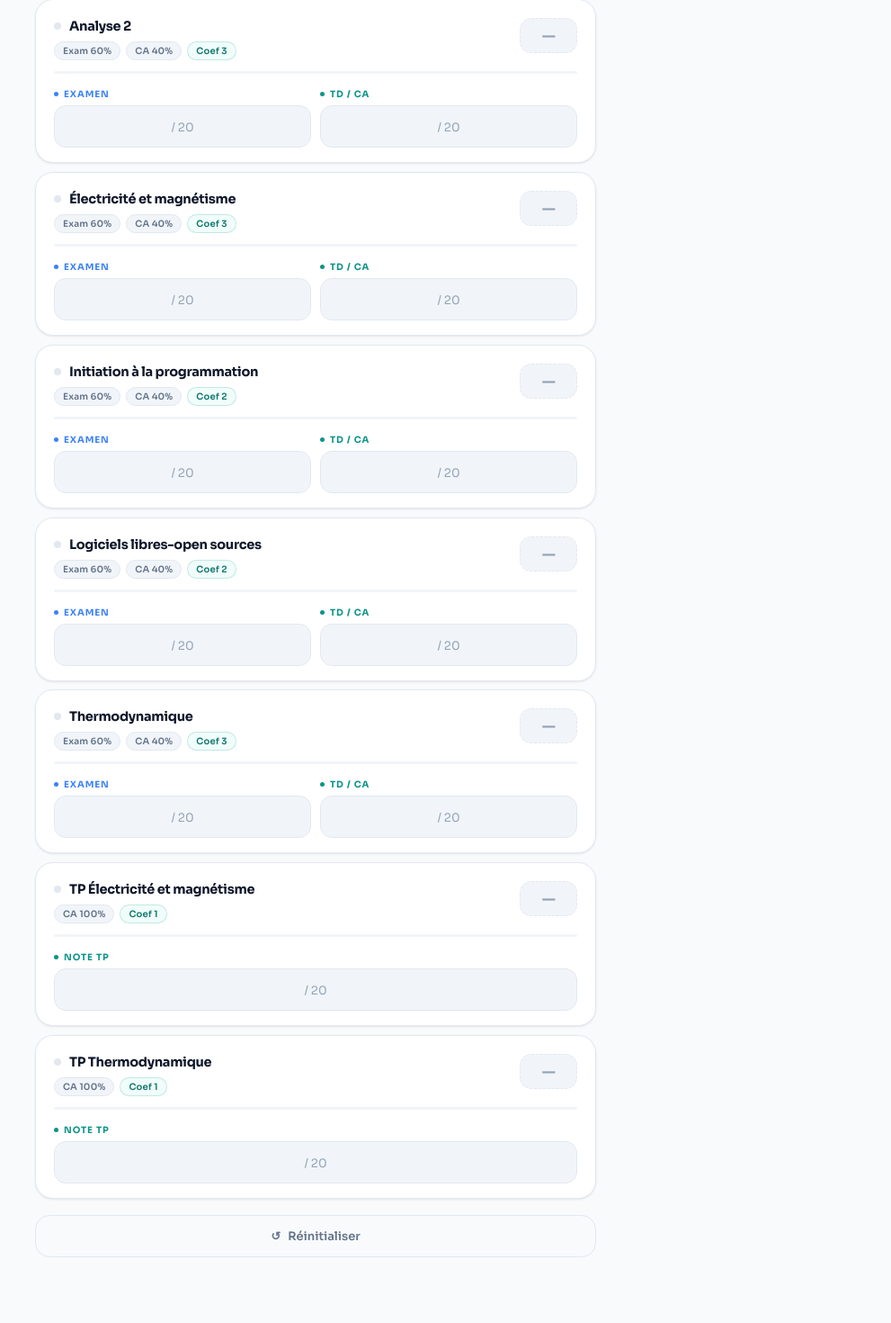
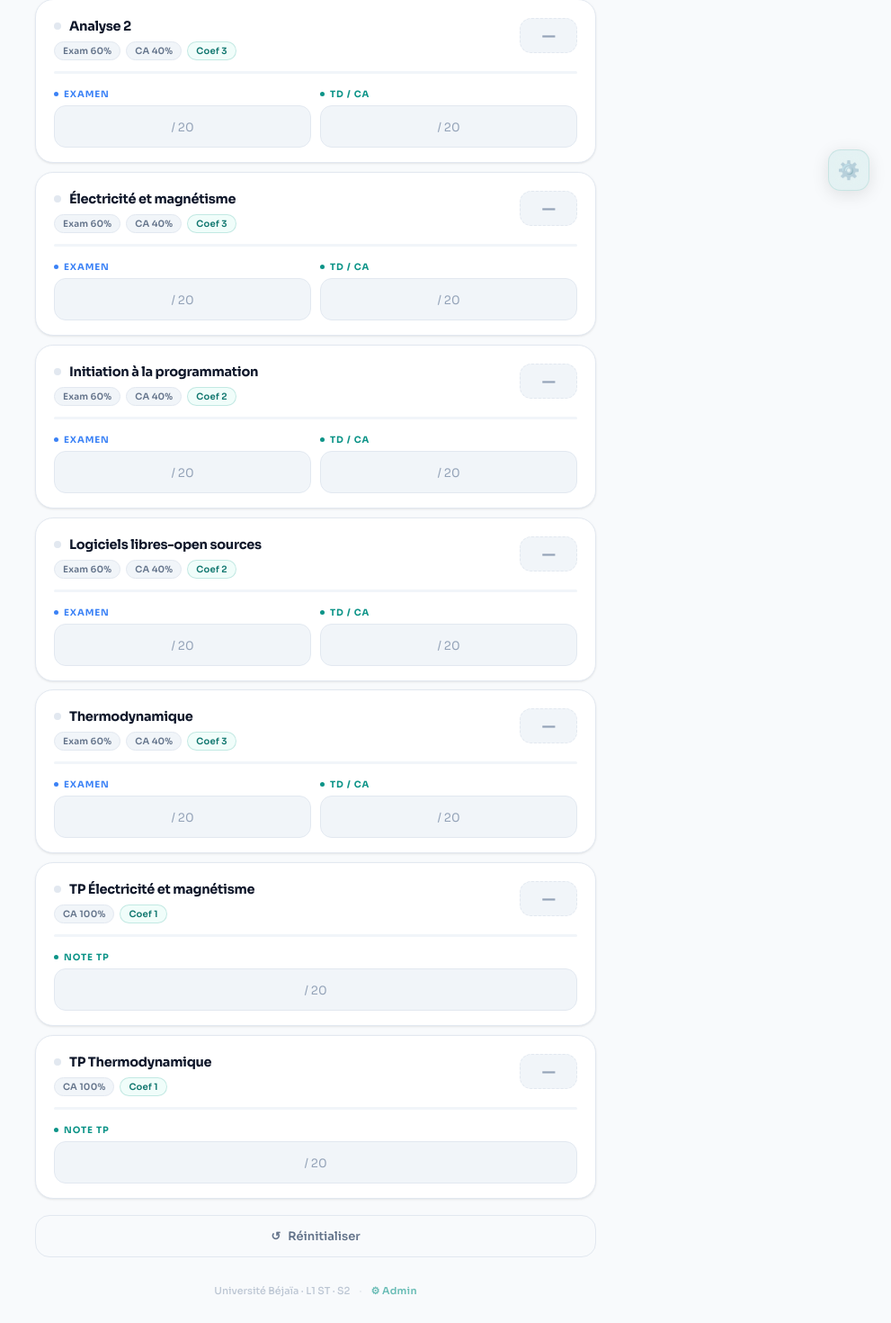
Before and after one commit to linuxcoding-ADAM/S2_Grade_Calc, a React (Vite) app: page / in a window 1280 px wide. Shown: the part 564-2034 px from the top of the page at 90% size, without its empty margins (289-1280 px from the left). Built offline with nearby package versions, Linux system fonts and the light colour scheme.

Commit message:
add more bugs to fix theme later

```diff
--- a/src/App.css
+++ b/src/App.css
@@ -1127,7 +1127,76 @@
   from { opacity: 0; transform: translateY(-8px) scale(0.97); }
   to   { opacity: 1; transform: translateY(0) scale(1); }
 }
+@keyframes toastIn {
+  from { opacity: 0; transform: translateY(-8px) scale(0.97); }
+  to   { opacity: 1; transform: translateY(0) scale(1); }
+}
 @keyframes toastOut {
   from { opacity: 1; transform: translateY(0); }
   to   { opacity: 0; transform: translateY(-6px); }
 }
+
+/* ── Calculator Footer ───────────────────────────── */
+.calc-footer {
+  display: flex;
+  align-items: center;
+  justify-content: center;
+  gap: 10px;
+  padding: 16px 0 0;
+  font-size: 11px;
+  font-weight: 500;
+  color: var(--text-soft);
+  opacity: 0.6;
+  transition: opacity 0.2s;
+}
+.calc-footer:hover { opacity: 1; }
+.calc-footer-sep { opacity: 0.4; }
+.calc-footer-admin-link {
+  color: var(--teal);
+  text-decoration: none;
+  font-weight: 600;
+  letter-spacing: 0.02em;
+  transition: opacity 0.2s;
+}
+.calc-footer-admin-link:hover { opacity: 0.75; }
+
+/* ── Floating Admin FAB ──────────────────────────── */
+.admin-fab {
+  position: fixed;
+  bottom: 24px;
+  right: 24px;
+  width: 46px;
+  height: 46px;
+  border-radius: 14px;
+  background: rgba(13,148,136,0.15);
+  border: 1px solid rgba(13,148,136,0.25);
+  backdrop-filter: blur(12px);
+  display: flex;
+  align-items: center;
+  justify-content: center;
+  font-size: 20px;
+  text-decoration: none;
+  box-shadow: 0 4px 20px rgba(0,0,0,0.2);
+  transition: background 0.2s, border-color 0.2s, transform 0.25s cubic-bezier(0.34,1.56,0.64,1), box-shadow 0.2s;
+  z-index: 100;
+  opacity: 0.55;
+}
+.admin-fab:hover {
+  opacity: 1;
+  background: rgba(13,148,136,0.25);
+  border-color: rgba(13,148,136,0.45);
+  transform: translateY(-3px) scale(1.06);
+  box-shadow: 0 8px 28px rgba(13,148,136,0.3);
+}
+[data-theme='dark'] .admin-fab {
+  background: rgba(45,212,191,0.08);
+  border-color: rgba(45,212,191,0.18);
+}
+
+/* ── Card done accent ────────────────────────────── */
+.card-done {
+  border-color: rgba(13,148,136,0.18) !important;
+}
+[data-theme='dark'] .card-done {
+  border-color: rgba(45,212,191,0.1) !important;
+}
--- a/src/App.jsx
+++ b/src/App.jsx
@@ -372,7 +372,19 @@ export default function App() {
           </button>
         </div>
 
+        {/* ── Footer ── */}
+        <footer className="calc-footer">
+          <span>Université Béjaïa · L1 ST · S2</span>
+          <span className="calc-footer-sep">·</span>
+          <a href="/admin" className="calc-footer-admin-link">⚙ Admin</a>
+        </footer>
+
       </div>
+
+      {/* ── Floating admin fab ── */}
+      <a href="/admin" className="admin-fab" title="Panneau Admin" aria-label="Accès admin">
+        ⚙️
+      </a>
     </div>
   )
 }
--- a/src/admin/AdminDashboard.jsx
+++ b/src/admin/AdminDashboard.jsx
@@ -82,6 +82,7 @@ export default function AdminDashboard() {
   const [page, setPage]           = useState(1)
   const [deleteTarget, setDeleteTarget] = useState(null)
   const [deleteConfirm, setDeleteConfirm] = useState('')
+  const [sidebarOpen, setSidebarOpen] = useState(false)
 
   // Auth guard
   useEffect(() => {
@@ -182,8 +183,28 @@ export default function AdminDashboard() {
 
   return (
     <div className="adm-app">
+      {/* ── Mobile top bar ─────────────────────────────── */}
+      <div className="adm-mobile-topbar">
+        <button
+          className={`adm-hamburger ${sidebarOpen ? 'open' : ''}`}
+          onClick={() => setSidebarOpen(o => !o)}
+          aria-label="Menu"
+        >
+          <span className="adm-hamburger-line" />
+          <span className="adm-hamburger-line" />
+          <span className="adm-hamburger-line" />
+        </button>
+        <span className="adm-mobile-title">Admin Panel</span>
+        <button className="adm-btn adm-btn-secondary" style={{ padding: '6px 12px', fontSize: 12 }} onClick={handleLogout}>Quitter</button>
+      </div>
+
+      {/* ── Sidebar backdrop (mobile) ────────────────── */}
+      {sidebarOpen && (
+        <div className="adm-sidebar-backdrop" onClick={() => setSidebarOpen(false)} />
+      )}
+
       {/* ── Sidebar ──────────────────────────────────── */}
-      <aside className="adm-sidebar">
+      <aside className={`adm-sidebar ${sidebarOpen ? 'adm-sidebar-open' : ''}`}>
         <div className="adm-logo">
           <span className="adm-logo-icon">📊</span>
           <div>
@@ -192,13 +213,13 @@ export default function AdminDashboard() {
           </div>
         </div>
         <nav className="adm-nav">
-          <a href="#dashboard" className="adm-nav-item active">
+          <a href="#dashboard" className="adm-nav-item active" onClick={() => setSidebarOpen(false)}>
             <span>🏠</span> Dashboard
           </a>
-          <a href="#table" className="adm-nav-item">
+          <a href="#table" className="adm-nav-item" onClick={() => setSidebarOpen(false)}>
             <span>📋</span> Calculs
           </a>
-          <a href="#charts" className="adm-nav-item">
+          <a href="#charts" className="adm-nav-item" onClick={() => setSidebarOpen(false)}>
             <span>📈</span> Analytique
           </a>
           <a href="/" className="adm-nav-item" target="_blank" rel="noreferrer">
--- a/src/admin/admin.css
+++ b/src/admin/admin.css
@@ -556,8 +556,17 @@
 
 /* ── Mobile responsive ───────────────────────────────────────── */
 @media (max-width: 768px) {
-  .adm-sidebar { display: none; }
-  .adm-main    { padding: 18px 14px 40px; }
+  .adm-sidebar {
+    position: fixed;
+    left: -240px;
+    top: 0; bottom: 0;
+    z-index: 999;
+    transition: left 0.3s cubic-bezier(0.22, 1, 0.36, 1);
+    width: 220px;
+    box-shadow: 4px 0 30px rgba(0,0,0,0.5);
+  }
+  .adm-sidebar.adm-sidebar-open { left: 0; }
+  .adm-main    { padding: 70px 14px 40px; }
   .adm-stats-row { grid-template-columns: 1fr 1fr; }
   .adm-topbar  { flex-direction: column; }
   .adm-detail-hero { flex-direction: column; align-items: flex-start; }
@@ -566,3 +575,62 @@
 @media (max-width: 480px) {
   .adm-stats-row { grid-template-columns: 1fr; }
 }
+
+/* ── Mobile top bar ──────────────────────────────────────────── */
+.adm-mobile-topbar {
+  display: none;
+  position: fixed;
+  top: 0; left: 0; right: 0;
+  height: 56px;
+  background: #0a1120;
+  border-bottom: 1px solid #1e293b;
+  align-items: center;
+  justify-content: space-between;
+  padding: 0 14px;
+  z-index: 998;
+}
+@media (max-width: 768px) {
+  .adm-mobile-topbar { display: flex; }
+}
+
+.adm-hamburger {
+  display: flex;
+  flex-direction: column;
+  gap: 5px;
+  width: 36px; height: 36px;
+  justify-content: center;
+  align-items: center;
+  background: #111827;
+  border: 1px solid #1e293b;
+  border-radius: 10px;
+  cursor: pointer;
+  padding: 0;
+}
+.adm-hamburger-line {
+  width: 18px; height: 2px;
+  background: #94a3b8;
+  border-radius: 2px;
+  transition: transform 0.2s, opacity 0.2s;
+}
+.adm-hamburger.open .adm-hamburger-line:nth-child(1) { transform: translateY(7px) rotate(45deg); }
+.adm-hamburger.open .adm-hamburger-line:nth-child(2) { opacity: 0; }
+.adm-hamburger.open .adm-hamburger-line:nth-child(3) { transform: translateY(-7px) rotate(-45deg); }
+
+.adm-mobile-title {
+  font-size: 14px;
+  font-weight: 800;
+  color: #f1f5f9;
+}
+
+/* Sidebar overlay backdrop */
+.adm-sidebar-backdrop {
+  display: none;
+  position: fixed;
+  inset: 0;
+  background: rgba(0,0,0,0.5);
+  z-index: 998;
+  backdrop-filter: blur(2px);
+}
+@media (max-width: 768px) {
+  .adm-sidebar-backdrop { display: block; }
+}
--- a/src/db/storage.js
+++ b/src/db/storage.js
@@ -55,7 +55,7 @@ export function clearAllCalculations() {
 
 // ── Admin auth helpers ────────────────────────────────────
 const ADMIN_KEY = 's2_admin_token'
-const ADMIN_PASSWORD = 'admin_s2_bejaia'
+const ADMIN_PASSWORD = 'her_name_is_imane'
 
 export function adminLogin(password) {
   if (password === ADMIN_PASSWORD) {
```
